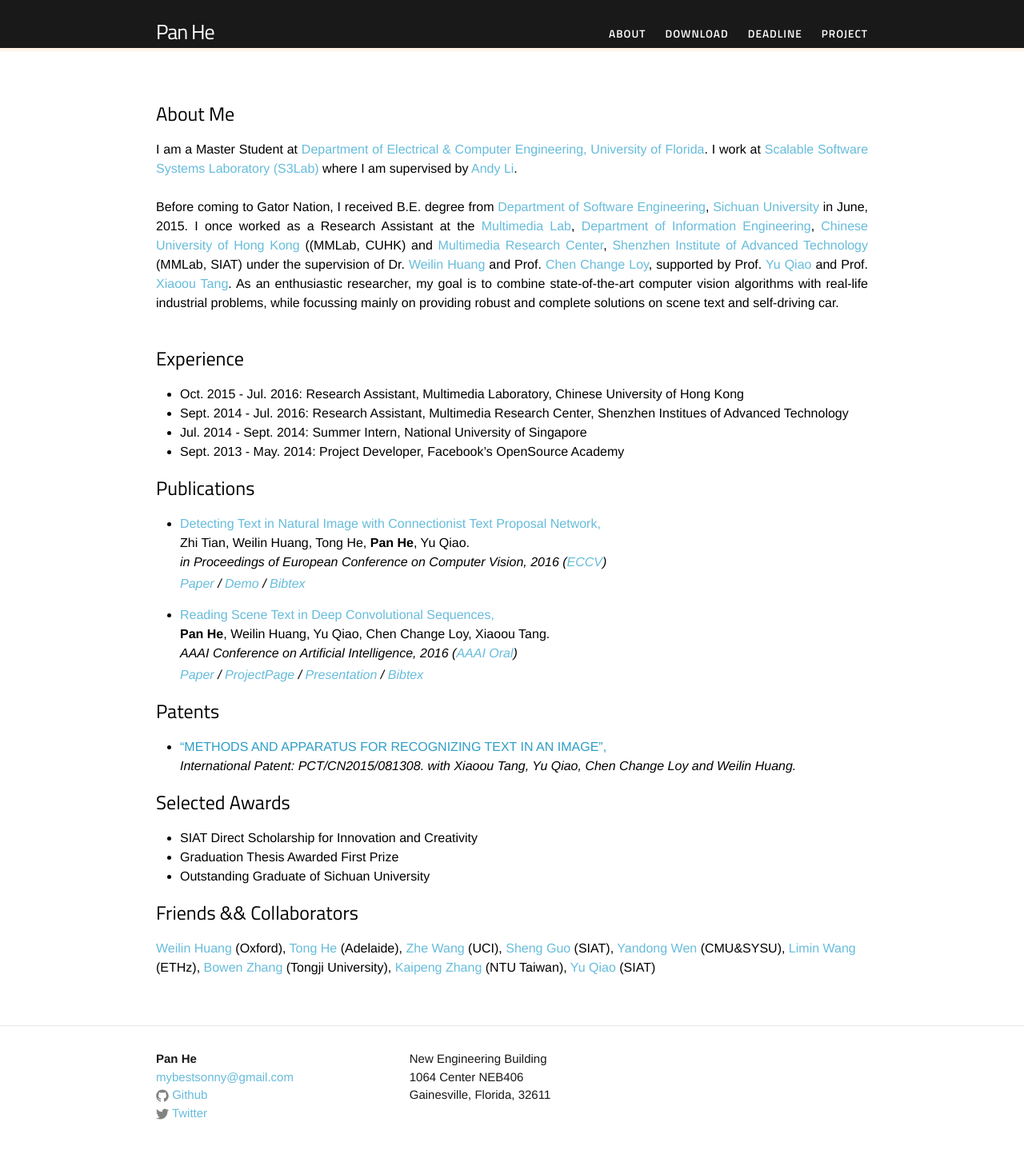
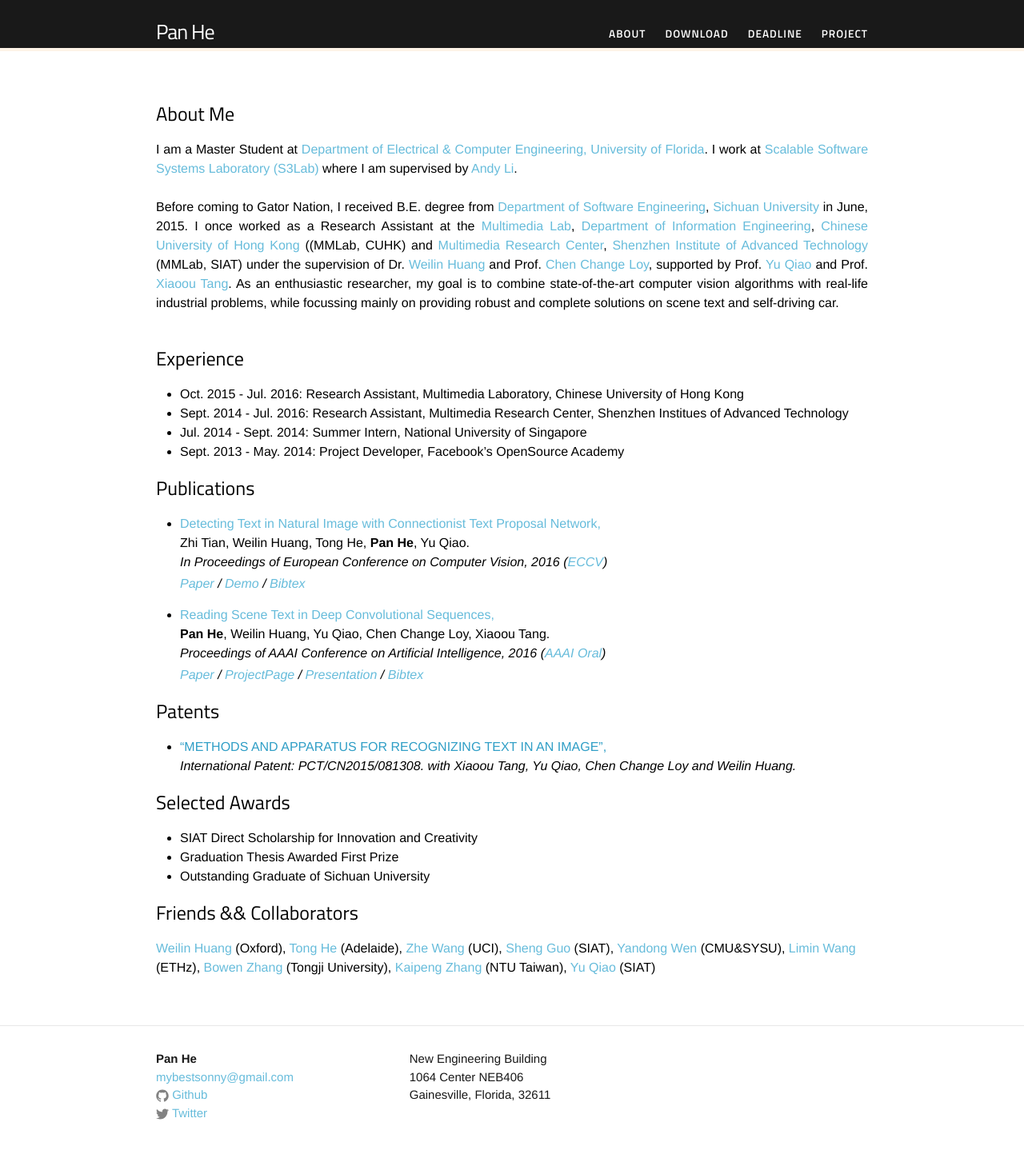
Before and after one commit to BestSonny/BestSonny.github.io.old, a Jekyll site: the page built from about.md, in a window 1280 px wide. Shown: the whole page at 80% size. Built offline with Jekyll 4.4.1, drawn with Linux system fonts in a browser that asks for light colours.

Commit message:
small change

```diff
--- a/about.md
+++ b/about.md
@@ -71,7 +71,7 @@ As an enthusiastic researcher, my goal is to combine state-of-the-art computer v
   <li>
     <a>Detecting Text in Natural Image with Connectionist Text Proposal Network,</a><br>
     Zhi Tian, Weilin Huang, Tong He, <b>Pan He</b>, Yu Qiao.<br>
-    <em>in Proceedings of European Conference on Computer Vision, 2016 (<a>ECCV</a>)<br>
+    <em>In Proceedings of European Conference on Computer Vision, 2016 (<a>ECCV</a>)<br>
       <p style="margin-Top:3px">
         <a href="/pdf/ztian2016_eccv.pdf">Paper</a> /
         <a href="http://textdet.com/">Demo</a> /
@@ -93,7 +93,7 @@ As an enthusiastic researcher, my goal is to combine state-of-the-art computer v
 	<li>
 	  <a href="http://arxiv.org/abs/1506.04395">Reading Scene Text in Deep Convolutional Sequences,</a><br>
 	  <b>Pan He</b>, Weilin Huang, Yu Qiao, Chen Change Loy, Xiaoou Tang.<br>
-	  <em>AAAI Conference on Artificial Intelligence, 2016 (<a>AAAI Oral</a>) <br>
+	  <em>Proceedings of AAAI Conference on Artificial Intelligence, 2016 (<a>AAAI Oral</a>) <br>
 		  <p style="margin-Top:3px">
 		  	<a href="http://arxiv.org/abs/1506.04395">Paper</a> /
 		  	<a href="/project/DTRN">ProjectPage</a> /
```
